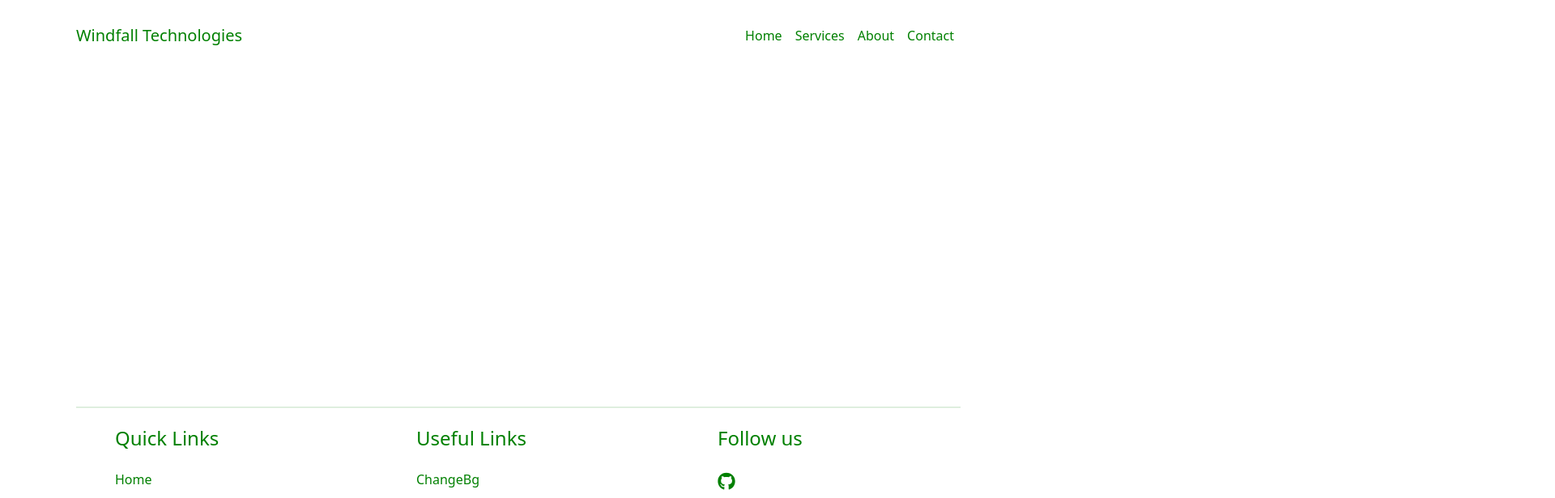
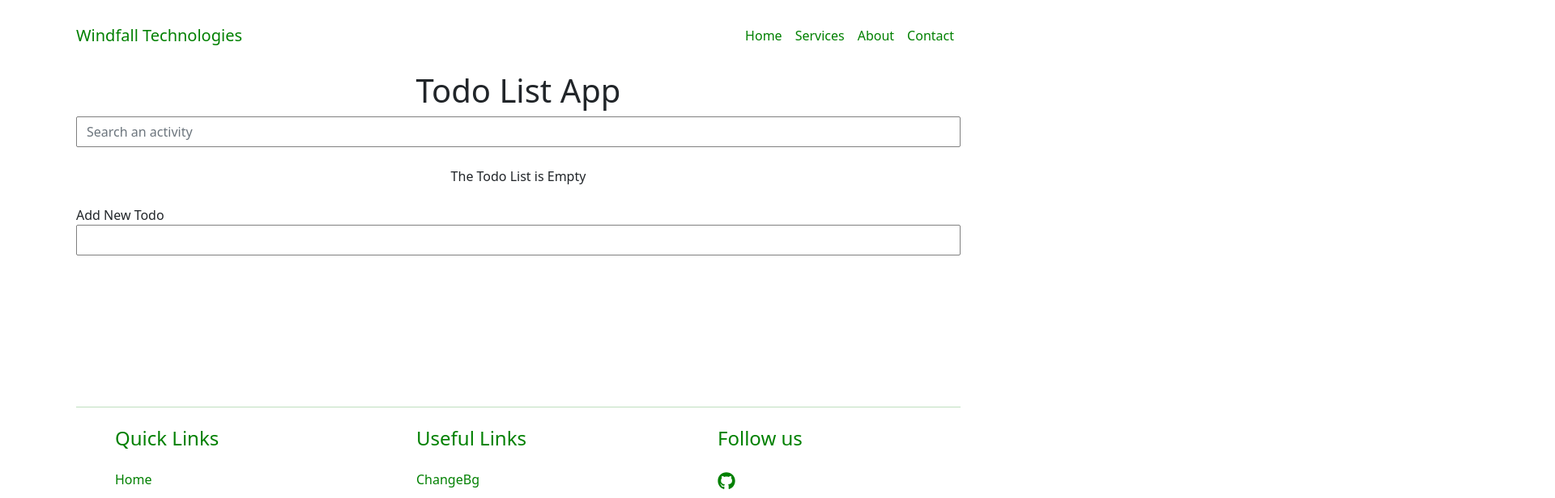
Before and after one commit to JoelOgira/Grocery-List, a React (Create React App) app: page /todo in a window 1280 px wide. Shown: the top 616 px of the page at 81% size, 1920 px wide, since content can reach past the window. Built offline with nearby package versions, Linux system fonts and the light colour scheme; no server answers.

Commit message:
Created a New Todo List Application

```diff
--- a/data/db.json
+++ b/data/db.json
@@ -9,11 +9,6 @@
       "id": 2,
       "checked": false,
       "item": "Malenge"
-    },
-    {
-      "id": 3,
-      "checked": false,
-      "item": "Mboga"
     },
     {
       "id": 4,
@@ -44,6 +39,21 @@
       "id": 9,
       "checked": false,
       "item": "Wali wa kupaka"
+    },
+    {
+      "id": 10,
+      "checked": false,
+      "item": "Pinneaple"
+    },
+    {
+      "id": 11,
+      "checked": false,
+      "item": "Rabuon"
+    },
+    {
+      "id": 12,
+      "checked": false,
+      "item": "Mango"
     }
   ]
 }
--- /dev/null
+++ b/data/todo.json
@@ -0,0 +1,14 @@
+{
+  "todos": [
+    {
+      "id": 2,
+      "checked": false,
+      "todo": "Node.Js"
+    },
+    {
+      "id": 3,
+      "checked": false,
+      "todo": "Next.js"
+    }
+  ]
+}
--- a/src/App.js
+++ b/src/App.js
@@ -10,6 +10,7 @@ import ChangeBgCard from './Components/ChangeBg/ChangeBgCard';
 import Counter from './Components/Counter/Counter';
 import Grocery from './Components/Grocery 2.0/Grocery';
 import Challenge from './Components/Challenge/Challenge';
+import Todo from './Components/Grocery 3.0/Todo';
 
 const App = () => {
 
@@ -25,6 +26,7 @@ const App = () => {
           <Route path="/changebg" element={<ChangeBgCard />} />
           <Route path="/counter" element={<Counter />} />
           <Route path="/challenge" element={<Challenge />} />
+          <Route path="/todo" element={<Todo />} />
           <Route path="/grocery" element={<Grocery />} />
         </Routes>
         <Footer />
--- /dev/null
+++ b/src/Components/Grocery 3.0/AddTodo.jsx
@@ -0,0 +1,18 @@
+
+
+const AddTodo = ({ handleSubmit, newTodo, setNewTodo }) => {
+  return (
+    <form className="add-todo-form" onSubmit={handleSubmit}>
+      <label htmlFor="Add New Todo" className="text-center">Add New Todo</label>
+      <input
+        type="text"
+        className="form-control"
+        required
+        value={newTodo}
+        onChange={e => setNewTodo(e.target.value)}
+      />
+    </form>
+  )
+}
+
+export default AddTodo;
--- /dev/null
+++ b/src/Components/Grocery 3.0/Header.jsx
@@ -0,0 +1,11 @@
+
+
+const Header = () => {
+  return (
+    <main className="todo-header">
+        <h1 className="text-center">Todo List App</h1>
+    </main>
+  )
+}
+
+export default Header;
--- /dev/null
+++ b/src/Components/Grocery 3.0/SearchTodo.jsx
@@ -0,0 +1,18 @@
+
+
+const SearchTodo = ({ search, setSearch }) => {
+  return (
+    <form className="todo-search-form" onSubmit={e => e.preventDefault()}>
+        <label htmlFor="Search Todos" className="todo-label">Search Todos</label>
+        <input
+            type="text"
+            placeholder="Search an activity"
+            className="form-control"
+            value={search}
+            onChange={e => setSearch(e.target.value)}
+        />
+    </form>
+  )
+}
+
+export default SearchTodo
--- /dev/null
+++ b/src/Components/Grocery 3.0/SingleTodo.jsx
@@ -0,0 +1,16 @@
+import { FaTrashAlt } from "react-icons/fa";
+const SingleTodo = ({ todos, handleDelete }) => {
+  return (
+    <main>
+        {todos.map(todo =>
+            <li className="list-group-item my-2" key={todo.id} style={{border: '1px solid green'}}>
+                <input type="checkbox" className="form-check-input mx-2" style={{border: '1px solid black'}}/>
+                <label className="form-check-label">{todo.todo}</label>
+                <FaTrashAlt role="button" className="mt-1" style={{float: 'right' }} onClick={() => handleDelete(todo.id)}/>
+            </li>
+        )}
+    </main>
+  )
+}
+
+export default SingleTodo;
--- /dev/null
+++ b/src/Components/Grocery 3.0/Todo.jsx
@@ -0,0 +1,69 @@
+import {useEffect, useState} from 'react';
+import AddTodo from './AddTodo';
+import api from './api/todo';
+import Header from './Header';
+import SearchTodo from './SearchTodo';
+import './todo.css';
+import TodoList from './TodoList';
+
+const Todo = () => {
+
+    const [todos, setTodos] = useState([]);
+    const [search, setSearch] = useState('');
+    const [searchResults, setSearchResults] = useState('');
+    const [newTodo, setNewTodo] = useState('');
+
+    useEffect(() => {
+        const filteredTodos = todos.filter(todo => ((todo.todo).toLowerCase().includes(search.toLowerCase())));
+        setSearchResults(filteredTodos.reverse());
+    }, [todos, search])
+
+    useEffect(() => {
+        const fetchTodos = async () => {
+            try {
+                const response = await api.get('/todos');
+                setTodos(response.data);
+
+            } catch (error) {
+                console.log(error.message);
+            }
+        }
+        fetchTodos();
+    }, []);
+
+    const handleSubmit = async e => {
+        e.preventDefault();
+        const id = todos.length ? todos[todos.length - 1].id + 1 : 1;
+        const myNewTodo = {id, checked: false, todo: newTodo};
+        try {
+            const response = await api.post('/todos', myNewTodo);
+            const allTodos = [...todos, response.data];
+            setTodos(allTodos);
+            setNewTodo('');
+        } catch (error) {
+            console.log(error.message);
+        }
+    }
+
+    const handleDelete = async (id) => {
+        try {
+            await api.delete(`/todos/${id}`);
+            setTodos( todos.filter(todo => todo.id !== id));
+        } catch (error) {
+            console.log(error.message);
+        }
+    }
+
+    return (
+    <div className="Todo container">
+        <Header />
+        <SearchTodo search={search} setSearch={setSearch} />
+        <main>
+            <TodoList todos={searchResults} handleDelete={handleDelete} />
+        </main>
+        <AddTodo handleSubmit={handleSubmit} newTodo={newTodo} setNewTodo={setNewTodo} />
+    </div>
+    )
+}
+
+export default Todo;
--- /dev/null
+++ b/src/Components/Grocery 3.0/TodoList.jsx
@@ -0,0 +1,17 @@
+import SingleTodo from "./SingleTodo"
+
+const TodoList = ({todos, handleDelete}) => {
+  return (
+    <ul className="list-group">
+        { todos.length ? (
+            <SingleTodo todos={todos} handleDelete={handleDelete}/>
+        ) : (
+            <p className="text-center my-4">
+                The Todo List is Empty
+            </p>
+        )}
+    </ul>
+  )
+}
+
+export default TodoList
--- /dev/null
+++ b/src/Components/Grocery 3.0/api/todo.jsx
@@ -0,0 +1,5 @@
+import axios from "axios";
+
+export default axios.create({
+    baseURL: 'http://localhost:5000'
+});
--- /dev/null
+++ b/src/Components/Grocery 3.0/todo.css
@@ -0,0 +1,5 @@
+/* Search Form Styling */
+.todo-label {
+    position: absolute;
+    right: -999999px !important;
+}
--- a/src/Components/Navigation/Footer.js
+++ b/src/Components/Navigation/Footer.js
@@ -34,8 +34,11 @@ const Footer = () => {
                 <Link to="/changebg" className="nav-link">ChangeBg</Link>
             </li>
             <li className="footer-item">
+                <Link to="/todo" className="nav-link">Todo</Link>
+            </li>
+            {/* <li className="footer-item">
                 <Link to="/counter" className="nav-link">Counter</Link>
-            </li>
+            </li> */}
             <li className="footer-item">
                 <Link to="/grocery" className="nav-link">Grocery</Link>
             </li>
```
